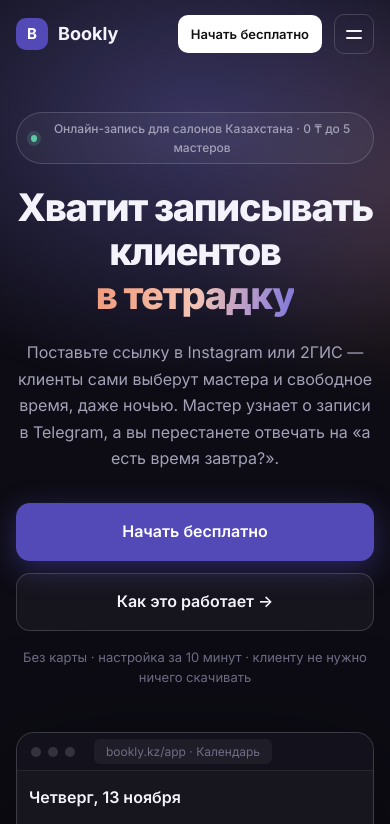
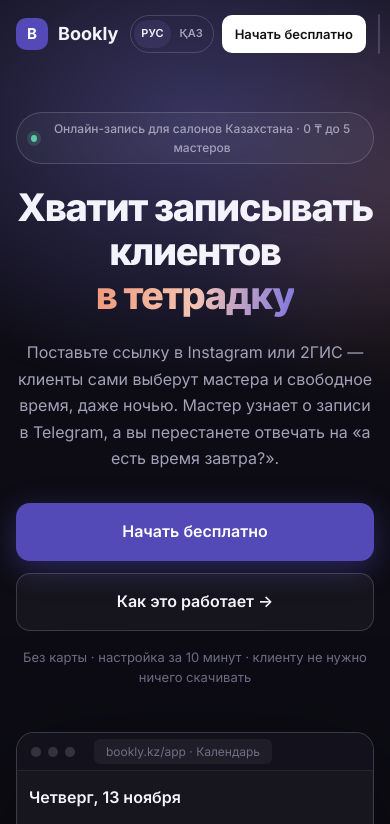
Before and after one commit to vexlyn0/bookly, a website: page public/index.html in a window 390 px wide. Shown: the top 824 px of the page. Drawn offline with Linux system fonts and the light colour scheme.

Commit message:
Казахский язык на главной

```diff
--- a/public/css/landing.css
+++ b/public/css/landing.css
@@ -1454,3 +1454,38 @@ p {
     margin-bottom: 12px;
   }
 }
+
+/* ========== Язык: РУС | ҚАЗ ========== */
+
+.lang-switch {
+  display: inline-flex;
+  align-items: center;
+  padding: 3px;
+  gap: 2px;
+  border: 1px solid var(--line-strong);
+  border-radius: 999px;
+}
+
+.lang-switch button {
+  padding: 5px 9px;
+  border: 0;
+  border-radius: 999px;
+  background: transparent;
+  font: inherit;
+  font-size: 12px;
+  font-weight: 600;
+  color: var(--muted);
+  cursor: pointer;
+}
+
+.lang-switch button.is-active {
+  background: var(--violet-soft);
+  color: var(--text);
+}
+
+@media (max-width: 480px) {
+  .lang-switch button {
+    padding: 5px 7px;
+    font-size: 11px;
+  }
+}
--- /dev/null
+++ b/public/js/landing-i18n.js
@@ -0,0 +1,253 @@
+/**
+ * Bookly — казахский язык главной страницы.
+ *
+ * Русский текст живёт в index.html как есть. Здесь — перевод по точному тексту
+ * фрагмента: при переключении на ҚАЗ каждый текстовый узел с известным русским
+ * текстом заменяется, при возврате на РУС — восстанавливается.
+ * Изменили текст в index.html — обновите ключ здесь, иначе фрагмент останется русским.
+ *
+ * Язык: ?lang=kk|ru → сохранённый выбор (общий со страницей записи) → язык телефона → русский.
+ */
+(() => {
+  const STORAGE_KEY = "bookly:lang";
+  const LANGS = ["ru", "kk"];
+
+  const META_KK = {
+    title: "Bookly — салондар мен шеберлерге онлайн жазылу. Тегін",
+    description:
+      "Қазақстандағы салондар, барбершоптар мен шеберлерге тегін онлайн жазылу. Клиенттер Instagram мен 2ГИС-тегі сілтеме арқылы шебер мен уақытты өздері таңдайды, шебер жазылуды Telegram-нан алады. 5 шеберге дейін — мәңгі тегін.",
+  };
+
+  /** Элементы, где порядок слов в переводе другой — меняем разметку целиком. */
+  const HTML_KK = {
+    ".hero__title": 'Клиенттерді <span class="hero__accent">дәптерге</span> жазуды қойыңыз',
+  };
+
+  const TEXT_KK = {
+    // Шапка
+    "Зачем": "Не үшін",
+    "Возможности": "Мүмкіндіктер",
+    "Цены": "Бағалар",
+    "Вопросы": "Сұрақтар",
+    "Войти": "Кіру",
+    "Начать бесплатно": "Тегін бастау",
+
+    // Первый экран
+    "Онлайн-запись для салонов Казахстана · 0 ₸ до 5 мастеров": "Қазақстан салондарына онлайн жазылу · 5 шеберге дейін 0 ₸",
+    "Поставьте ссылку в Instagram или 2ГИС — клиенты сами выберут мастера и свободное время, даже ночью. Мастер узнает о записи в Telegram, а вы перестанете отвечать на «а есть время завтра?».":
+      "Сілтемені Instagram немесе 2ГИС-ке қойыңыз — клиенттер шебер мен бос уақытты өздері таңдайды, тіпті түнде де. Шебер жазылу туралы Telegram-нан біледі, ал сіз «ертең бос уақыт бар ма?» деген сұрақтарға жауап бермейсіз.",
+    "Как это работает →": "Қалай жұмыс істейді →",
+    "Без карты · настройка за 10 минут · клиенту не нужно ничего скачивать": "Картасыз · 10 минутта баптау · клиентке ештеңе жүктеудің қажеті жоқ",
+
+    // Пример страницы записи в телефоне (она тоже на двух языках)
+    "Выберите мастера": "Шеберді таңдаңыз",
+    "сегодня 15:00": "бүгін 15:00",
+    "завтра 11:00": "ертең 11:00",
+    "Записаться на 15:00": "15:00-ге жазылу",
+
+    // Для кого
+    "Барбершопы": "Барбершоптар",
+    "Салоны красоты": "Сұлулық салондары",
+    "Ногтевые студии": "Тырнақ студиялары",
+    "Брови и ресницы": "Қас пен кірпік",
+    "Косметология": "Косметология",
+    "Массаж и SPA": "Массаж және SPA",
+    "Тату-студии": "Тату-студиялар",
+    "Частные мастера": "Жеке шеберлер",
+
+    // Боль → решение
+    "Знакомо?": "Таныс па?",
+    "Салон теряет клиентов не из-за мастеров": "Салон клиенттерді шеберлердің кесірінен жоғалтпайды",
+    "А из-за того, что записаться неудобно. Bookly убирает эти потери.": "Жазылу ыңғайсыз болғандықтан жоғалтады. Bookly осы шығынды жояды.",
+    "«Звонят, пока я стригу — не беру трубку, клиент уходит к соседям»": "«Шаш қиып жатқанда қоңырау шалады — алмаймын, клиент көршілерге кетеді»",
+    "Клиент записывается сам по ссылке, вы не отвлекаетесь от работы.": "Клиент сілтеме арқылы өзі жазылады, сіз жұмыстан алаңдамайсыз.",
+    "«Пишут в директ в 23:00, утром уже записались в другое место»": "«Директке түнгі 23:00-де жазады, таңертең басқа жерге жазылып қойған»",
+    "Запись работает 24/7 и показывает только реально свободное время.": "Жазылу тәулік бойы жұмыс істейді және тек шынымен бос уақытты көрсетеді.",
+    "«Клиент не пришёл, а окно могли занять другие»": "«Клиент келмеді, ал бұл уақытқа басқалар жазыла алатын еді»",
+    "Напоминание за сутки и за 2 часа, а отменить можно в один клик — время сразу освобождается.":
+      "Бір тәулік және 2 сағат бұрын еске салу, ал бас тарту бір басумен — уақыт бірден босайды.",
+    "до 5 мастеров, навсегда": "5 шеберге дейін, мәңгі",
+    "онлайн-запись": "онлайн жазылу",
+    "на настройку": "баптауға",
+    "приложений для клиента": "клиентке арналған қосымша",
+
+    // Возможности
+    "Всё для салона — в одном месте": "Салонға керектің бәрі — бір жерде",
+    "У каждого мастера свои услуги и график, а владелец видит весь салон.": "Әр шебердің өз қызметтері мен кестесі бар, ал иесі бүкіл салонды көреді.",
+    "Страница записи в цвете салона": "Салон түсіндегі жазылу беті",
+    "Ссылка для Instagram, WhatsApp и 2ГИС. Логотип, адрес, услуги с ценами — клиент записывается за минуту.":
+      "Instagram, WhatsApp және 2ГИС үшін сілтеме. Логотип, мекенжай, бағасы көрсетілген қызметтер — клиент бір минутта жазылады.",
+    "«Ближайшее свободное время»": "«Ең жақын бос уақыт»",
+    "Клиент сразу видит, к какому мастеру можно попасть быстрее, — и не уходит искать дальше.":
+      "Клиент қай шеберге тезірек жазылуға болатынын бірден көреді — және басқа жерден іздемейді.",
+    "Мастер узнаёт в Telegram": "Шебер Telegram-нан біледі",
+    "Новые записи, переносы и отмены — мастеру в Telegram, с кнопками «Подтвердить» и «Отклонить».":
+      "Жаңа жазылулар, ауыстырулар мен бас тартулар — шеберге Telegram-ға, «Растау» және «Қабылдамау» батырмаларымен.",
+    "Клиент сам переносит и отменяет": "Клиент өзі ауыстырады және бас тартады",
+    "По личной ссылке или в боте. Вы задаёте срок — например, не позже чем за 2 часа до визита.":
+      "Жеке сілтеме немесе бот арқылы. Мерзімді сіз белгілейсіз — мысалы, келуге 2 сағат қалғанға дейін.",
+    "Защита от фейковых записей": "Жалған жазылулардан қорғау",
+    "Подтверждение номера через Telegram, не больше 2 записей на номер и чёрный список.":
+      "Telegram арқылы нөмірді растау, бір нөмірге 2 жазылудан артық емес және қара тізім.",
+    "Календарь всего салона": "Бүкіл салонның күнтізбесі",
+    "Все мастера на одном экране. Нажали на свободное время — запись по звонку добавлена за секунды.":
+      "Барлық шебер бір экранда. Бос уақытты бассаңыз — қоңырау бойынша жазылу бірнеше секундта қосылады.",
+
+    // Как это работает
+    "Как это работает": "Қалай жұмыс істейді",
+    "Первая онлайн-запись — сегодня": "Алғашқы онлайн жазылу — бүгін",
+    "Добавьте услуги и мастеров": "Қызметтер мен шеберлерді қосыңыз",
+    "Название, длительность и цена. У каждого мастера — свои услуги и рабочие дни.":
+      "Атауы, ұзақтығы және бағасы. Әр шебердің өз қызметтері мен жұмыс күндері бар.",
+    "Поставьте ссылку": "Сілтемені қойыңыз",
+    "В шапку Instagram, в сторис, в WhatsApp и в карточку 2ГИС.": "Instagram профиліне, сторис пен WhatsApp-қа және 2ГИС карточкасына.",
+    "Получайте записи": "Жазылуларды қабылдаңыз",
+    "Записи появляются в календаре, мастер получает их в Telegram. Звонков становится меньше с первого дня.":
+      "Жазылулар күнтізбеде пайда болады, шебер оларды Telegram-нан алады. Қоңыраулар бірінші күннен азаяды.",
+
+    // Цены
+    "Бесплатно — навсегда": "Тегін — мәңгі",
+    "Без лимита записей и без карты. Pro — когда салону нужно больше, первые 14 дней бесплатно.":
+      "Жазылу саны шектеусіз және картасыз. Pro — салонға көбірек қажет болғанда, алғашқы 14 күн тегін.",
+    "Для мастеров и небольших салонов": "Шеберлер мен шағын салондар үшін",
+    "навсегда": "мәңгі",
+    "До 5 активных мастеров": "5 белсенді шеберге дейін",
+    "Записи без лимита": "Жазылулар шектеусіз",
+    "Календарь, графики, записи по звонку": "Күнтізбе, кестелер, қоңырау бойынша жазылу",
+    "Уведомления мастерам в Telegram": "Шеберлерге Telegram-да хабарлама",
+    "Небольшая подпись Bookly на странице записи": "Жазылу бетінде шағын Bookly белгісі",
+    "14 дней бесплатно": "14 күн тегін",
+    "Для салонов, которым нужно больше": "Көбірек қажет ететін салондар үшін",
+    "в месяц": "айына",
+    "Всё из Free": "Free-дегінің бәрі",
+    "Мастеров без лимита": "Шеберлер шектеусіз",
+    "Напоминания клиентам в Telegram за сутки и за 2 часа": "Клиенттерге Telegram-да бір тәулік және 2 сағат бұрын еске салу",
+    "Без подписи Bookly": "Bookly белгісінсіз",
+    "Предоплата через Kaspi": "Kaspi арқылы алдын ала төлем",
+    "скоро": "жақында",
+    "База клиентов и аналитика": "Клиенттер базасы және аналитика",
+    "Попробовать Pro бесплатно": "Pro-ны тегін байқап көру",
+    "Оплата переводом через Kaspi. Закончится Pro — вернётесь на Free, данные сохранятся.":
+      "Kaspi арқылы аударыммен төлеу. Pro аяқталса — Free-ге ораласыз, деректер сақталады.",
+
+    // Вопросы
+    "Частые вопросы": "Жиі қойылатын сұрақтар",
+    "Это правда бесплатно?": "Бұл шынымен тегін бе?",
+    "Да. Free не ограничен по времени и количеству записей, карта не нужна. Платить нужно, только если в салоне больше 5 мастеров или нужны функции Pro — например, напоминания клиентам.":
+      "Иә. Free уақытпен де, жазылу санымен де шектелмейді, карта қажет емес. Салонда 5-тен көп шебер болса немесе Pro мүмкіндіктері керек болса ғана төлейсіз — мысалы, клиенттерге еске салу.",
+    "Клиенту нужно что-то скачивать или регистрироваться?": "Клиентке бірдеңе жүктеу немесе тіркелу керек пе?",
+    "Нет. Клиент открывает ссылку в браузере телефона, выбирает услугу, мастера и время, оставляет имя и телефон. Если хочет — подключает нашего Telegram-бота и видит там свои записи.":
+      "Жоқ. Клиент сілтемені телефон браузерінде ашады, қызметті, шеберді және уақытты таңдайды, атын және телефонын қалдырады. Қаласа — біздің Telegram-ботты қосып, жазылуларын сонда көреді.",
+    "Как мастер узнаёт о записи?": "Шебер жазылу туралы қалай біледі?",
+    "Через Telegram. Вы отправляете мастеру его личную ссылку (можно прямо в WhatsApp из кабинета), он один раз нажимает Start — и дальше получает свои новые записи, переносы и отмены.":
+      "Telegram арқылы. Сіз шеберге оның жеке сілтемесін жібересіз (кабинеттен бірден WhatsApp-қа жіберуге болады), ол бір рет Start басады — содан кейін өзінің жаңа жазылуларын, ауыстыруларын және бас тартуларын алып отырады.",
+    "Может ли клиент сам отменить или перенести запись?": "Клиент жазылуды өзі ауыстыра немесе одан бас тарта ала ма?",
+    "Да — по личной ссылке после записи или в Telegram-боте. Вы сами решаете, до какого момента это можно сделать (например, не позже чем за 2 часа), а перенести запись клиент может не больше 2 раз. Мастер сразу получает уведомление.":
+      "Иә — жазылғаннан кейінгі жеке сілтеме немесе Telegram-бот арқылы. Мұны қай уақытқа дейін жасауға болатынын өзіңіз шешесіз (мысалы, 2 сағат қалғанға дейін), ал клиент жазылуды 2 реттен артық ауыстыра алмайды. Шебер бірден хабарлама алады.",
+    "А если кто-то будет делать фейковые записи?": "Біреу жалған жазылулар жасаса ше?",
+    "На один номер — не больше 2 предстоящих записей, есть чёрный список, а по желанию можно включить подтверждение номера через Telegram: записаться на чужой номер станет невозможно.":
+      "Бір нөмірге — алдағы 2 жазылудан артық емес, қара тізім бар, ал қаласаңыз Telegram арқылы нөмірді растауды қосуға болады: бөтен нөмірге жазылу мүмкін болмайды.",
+    "Как оплатить Pro?": "Pro-ны қалай төлеуге болады?",
+    "Сначала можно попробовать 14 дней бесплатно. Дальше — переводом через Kaspi: в кабинете, в разделе «Тариф и оплата», указаны реквизиты. После перевода нажмите «Я оплатил» — мы проверим и включим Pro.":
+      "Алдымен 14 күн тегін байқап көруге болады. Әрі қарай — Kaspi арқылы аударыммен: кабинеттегі «Тариф и оплата» бөлімінде деректемелер көрсетілген. Аударғаннан кейін «Я оплатил» батырмасын басыңыз — біз тексеріп, Pro-ны қосамыз.",
+    "Можно пользоваться с телефона?": "Телефоннан қолдануға бола ма?",
+    "Да. И кабинет, и страница записи работают в браузере телефона и компьютера — ничего устанавливать не нужно.":
+      "Иә. Кабинет те, жазылу беті де телефон мен компьютер браузерінде жұмыс істейді — ештеңе орнатудың қажеті жоқ.",
+
+    // Финал и подвал
+    "Закройте тетрадку. Откройте запись 24/7": "Дәптерді жабыңыз. Тәулік бойы жазылуды ашыңыз",
+    "Бесплатно навсегда до 5 мастеров. Настройка — 10 минут.": "5 шеберге дейін мәңгі тегін. Баптау — 10 минут.",
+    "Уже есть аккаунт": "Аккаунтым бар",
+    "© 2026 Bookly · Онлайн-запись для салонов и мастеров Казахстана": "© 2026 Bookly · Қазақстан салондары мен шеберлеріне онлайн жазылу",
+  };
+
+  const normalize = (text) => text.replace(/\s+/g, " ").trim();
+
+  const originalText = new Map(); // текстовый узел → русский текст
+  const originalHtml = new Map(); // элемент → русская разметка
+  const originalMeta = {};
+
+  function collect() {
+    const walker = document.createTreeWalker(document.body, NodeFilter.SHOW_TEXT);
+    for (let node = walker.nextNode(); node; node = walker.nextNode()) {
+      if (node.parentElement?.closest("script, .lang-switch")) continue;
+      if (TEXT_KK[normalize(node.nodeValue)]) originalText.set(node, node.nodeValue);
+    }
+    Object.keys(HTML_KK).forEach((selector) => {
+      const el = document.querySelector(selector);
+      if (el) originalHtml.set(el, el.innerHTML);
+    });
+    originalMeta.title = document.title;
+    originalMeta.description = document.querySelector('meta[name="description"]')?.content || "";
+  }
+
+  function detect() {
+    const fromUrl = new URLSearchParams(window.location.search).get("lang");
+    if (LANGS.includes(fromUrl)) return fromUrl;
+    try {
+      const saved = localStorage.getItem(STORAGE_KEY);
+      if (LANGS.includes(saved)) return saved;
+    } catch {
+      // приватный режим
+    }
+    const browser = (navigator.languages || [navigator.language || ""]).map((l) => String(l).toLowerCase());
+    return browser.some((l) => l.startsWith("kk")) ? "kk" : "ru";
+  }
+
+  function apply(lang) {
+    const kk = lang === "kk";
+    document.documentElement.lang = lang;
+
+    originalText.forEach((ru, node) => {
+      if (!kk) {
+        node.nodeValue = ru;
+        return;
+      }
+      // Сохраняем пробелы по краям — они разделяют соседние элементы.
+      const lead = ru.match(/^\s*/)[0];
+      const trail = ru.match(/\s*$/)[0];
+      node.nodeValue = lead + TEXT_KK[normalize(ru)] + trail;
+    });
+
+    originalHtml.forEach((ru, el) => {
+      const selector = Object.keys(HTML_KK).find((key) => el.matches(key));
+      el.innerHTML = kk ? HTML_KK[selector] : ru;
+    });
+
+    document.title = kk ? META_KK.title : originalMeta.title;
+    const description = document.querySelector('meta[name="description"]');
+    if (description) description.content = kk ? META_KK.description : originalMeta.description;
+
+    document.querySelectorAll(".lang-switch button").forEach((button) => {
+      const active = button.dataset.lang === lang;
+      button.classList.toggle("is-active", active);
+      button.setAttribute("aria-pressed", String(active));
+    });
+  }
+
+  function mountSwitcher(onChange) {
+    const actions = document.querySelector(".header__actions");
+    if (!actions) return;
+    const box = document.createElement("div");
+    box.className = "lang-switch";
+    box.setAttribute("role", "group");
+    box.setAttribute("aria-label", "Язык / Тіл");
+    box.innerHTML = '<button type="button" data-lang="ru">РУС</button><button type="button" data-lang="kk">ҚАЗ</button>';
+    box.addEventListener("click", (event) => {
+      const button = event.target.closest("[data-lang]");
+      if (button) onChange(button.dataset.lang);
+    });
+    actions.prepend(box);
+  }
+
+  collect();
+  mountSwitcher((lang) => {
+    try {
+      localStorage.setItem(STORAGE_KEY, lang);
+    } catch {
+      // приватный режим
+    }
+    apply(lang);
+  });
+  apply(detect());
+})();
```
Also changed, not shown: public/index.html (+2 -1 lines).
